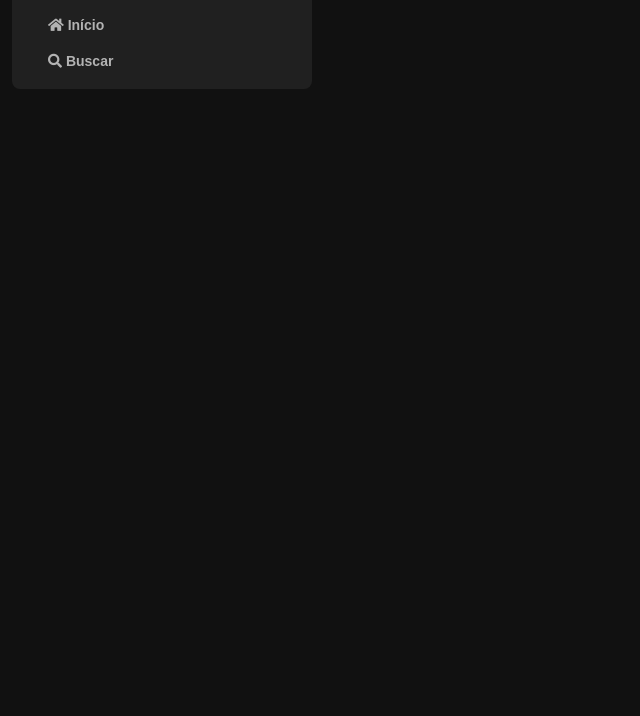
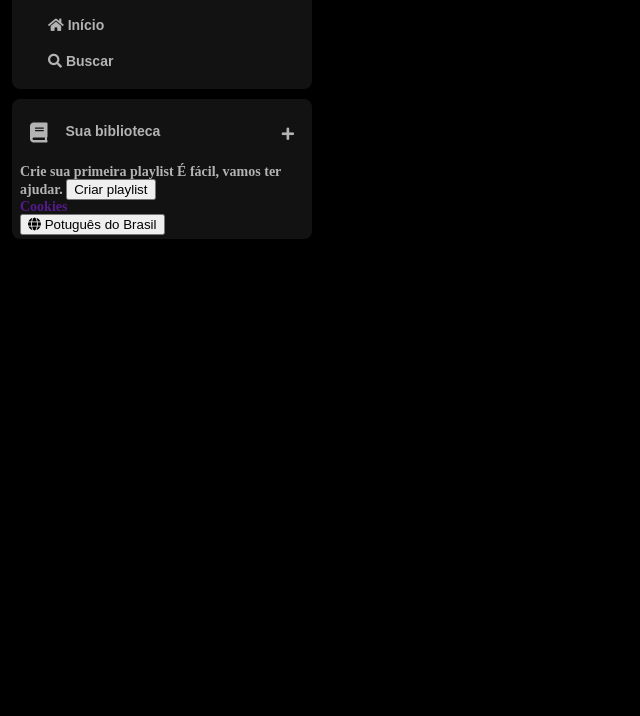
Before and after one commit to Marcelo-C-Silva/spotfy-imersao-alura, a plain HTML site: page index.html in a window 1280 px wide. Shown: the part 84-800 px from the top of the page, without its empty margins (0-640 px from the left). Drawn offline with Linux system fonts and the light colour scheme.

Commit message:
flex-box

```diff
--- a/css/style.css
+++ b/css/style.css
@@ -1,5 +1,5 @@
 body{
-    background: #111111;
+    background: #000000;
 }
 .sidebar{
     position: fixed;
@@ -10,12 +10,12 @@ body{
     width: 300px;
 }
 .sidebar__navigation{
-    background-color: #202020;
+    background-color: #121212;
     border-radius: 8px;
     padding: 16px 0 0 16px;
 }
 .sidebar__navigation .logo{
-    background: #202020;
+    background: #121212;
     display: flex;
     border-radius:8px;
     padding:16px 0 0 16px;
@@ -36,3 +36,56 @@ body{
     font-size: 14px;
     font-family: "DM Sans", sans-serif;
 }
+.sidebar .biblioteca{
+    margin-top: 16px;
+}
+.sidebar__biblioteca{
+    background-color: #121212;
+    border-radius: 8px;
+    padding: 16px 0 0 16px;
+}
+.library{
+    background-color: #121212;
+    border-radius: 8px;
+    display: flex;
+    justify-content: space-between;
+    flex-direction:column;
+    padding: 4px 8px;
+    color: #b3b3b3;
+    font-weight: 600;
+    font-size: 14px;
+    margin-top: 10px;
+}
+.library .library__content{
+    display: flex;
+    justify-content: space-between;
+
+}
+.library .library__button{
+    display: flex;
+    margin-right: 10px;
+    color: #b3b3b3;
+    background-color: transparent;
+    border: 0;
+    font-size: 14px;
+    font-weight: 700;
+    font-family: "DM Sans", sans-serif;
+    text-align: center;
+    text-transform: none;
+    padding: 20px 10px;
+}
+.library .library__button .fa{
+    font-size: 20px;
+    margin-right: 10px;
+    font-weight: 300;
+    padding-right: 8px;
+}
+.library .library__content .fa-plus{
+    margin: 24px 10px;
+
+}
+.section-playlist{
+    display: flex;
+    align-items: flex-start;
+    background-color: #242424;
+}
--- a/index.html
+++ b/index.html
@@ -36,6 +36,33 @@
                 </li>
             </ul>
         </nav>
+        <div class="library">
+            <div class="library__content">
+                <button class="library__button">
+                    <span class="fa fas fa-book"></span>
+                    <span>Sua biblioteca</span>
+                </button>
+                <span class="fa fa-plus"></span>
+            </div>
+            <section class="sextion-playlist">
+                <div class="sectioon-playlist__content">
+                    <span class="text title"> Crie sua primeira playlist</span>
+                    <span class="text subtitle">É fácil, vamos ter ajudar.</span>
+                    <button class="section-playlist__button">
+                        <span>Criar playlist</span>
+                    </button>
+                </div>
+            </section>
+            <div class="cookies">
+                <a href="">Cookies</a>
+            </div>
+            <div class="languages">
+                <button class="languagens__button">
+                    <span class="fa fa-globe"></span>
+                    <span>Potuguês do Brasil</span>
+                </button>
+            </div>
+        </div>
     </div>
 </body>
 
```
